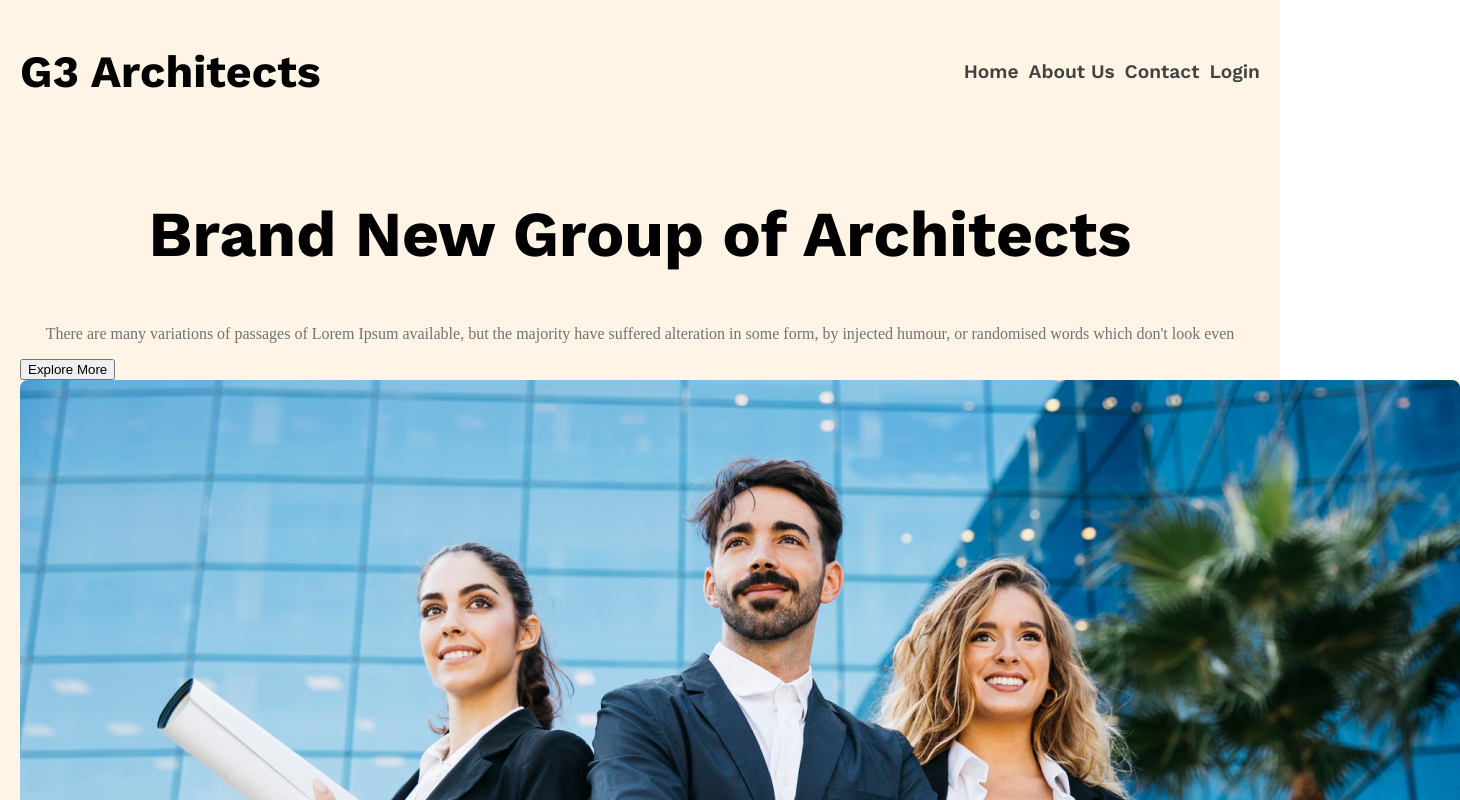
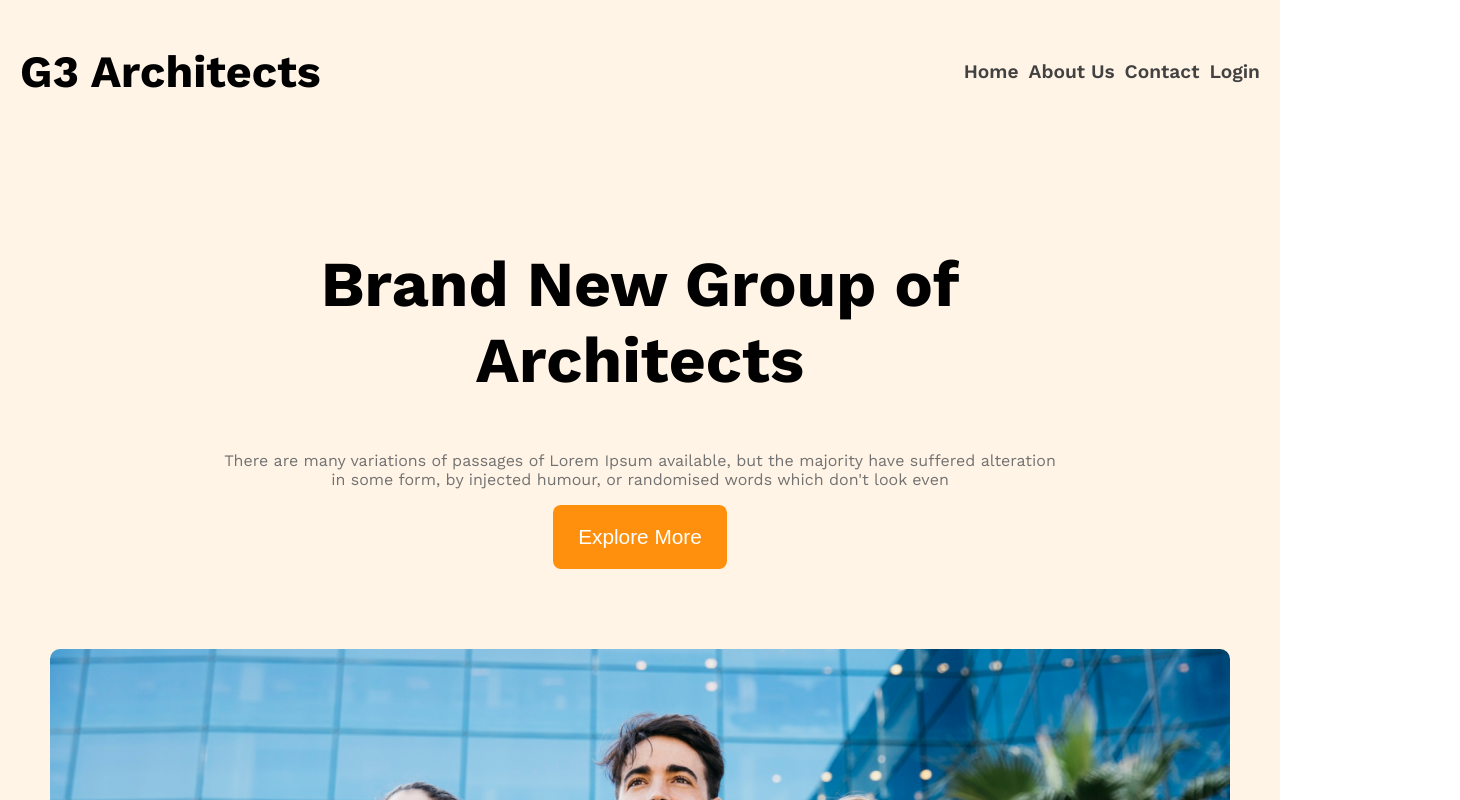
Before and after one commit to niloy-debnath/G3-Architect, a plain HTML site: page index.html in a window 1280 px wide. Shown: the top 800 px of the page, 1460 px wide, since content can reach past the window. Drawn offline with nearby package versions, Linux system fonts and the light colour scheme.

Commit message:
header part updated

```diff
--- a/index.html
+++ b/index.html
@@ -27,10 +27,12 @@
         </nav>
        </section>
        <section class="banner fixed-margin">
-        <h1 class="banner-title work-sans-Bold">Brand New
+        <div class="banner-div">
+            <h1 class="banner-title work-sans-Bold">Brand New
 Group of Architects</h1>
-        <p class="banner-description dark3">There are many variations of passages of Lorem Ipsum available, but the majority have suffered alteration in some form, by injected humour, or randomised words which don't look even</p>
+        <p class="banner-description dark3 work-sans-Bold">There are many variations of passages of Lorem Ipsum available, but the majority have suffered alteration in some form, by injected humour, or randomised words which don't look even</p>
         <button class="btn-primary">Explore More</button>
+        </div>
         <div class="banner-img">
             <img src="./images/banner.png" alt="">
         </div>
--- a/style.css
+++ b/style.css
@@ -28,6 +28,19 @@ body{
 .fixed-margin{
     max-width: 1240px;
     margin: 0 auto;
+}
+
+.btn-primary{
+    /* margin: 0 auto; */
+    background-color: #FF900E;
+    border-radius: 8px;
+    padding: 20px 25px;
+    font-weight: 600px;
+    font-size: 1.3em;
+    border: none;
+    margin-bottom: 30px;
+    align-items: center;
+    color: white;
 }
 
 
@@ -63,6 +76,16 @@ nav div a {
 }
 
 /* banner */
+.banner{
+    text-align: center;
+    padding: 50px;
+}
+.banner-div{
+    text-align: center;
+    max-width: 850px;
+    margin: 0 auto;
+    margin-bottom: 50px;
+}
 .banner-title{
     font-size: 4em;
     text-align: center;
@@ -70,4 +93,12 @@ nav div a {
 
 .banner-description{
     text-align: center;
+    font-weight: 400;
+    font-size: 1em;
+    /* width: 862px; */
 }
+
+.banner img{
+    border-radius: 10px;
+    width: 100%;
+}
```
